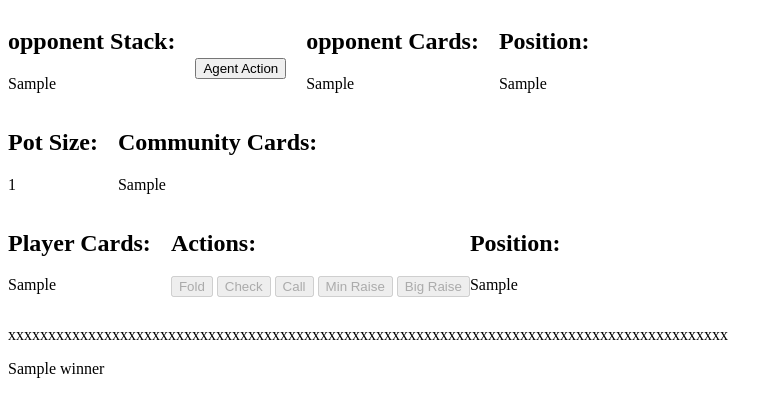
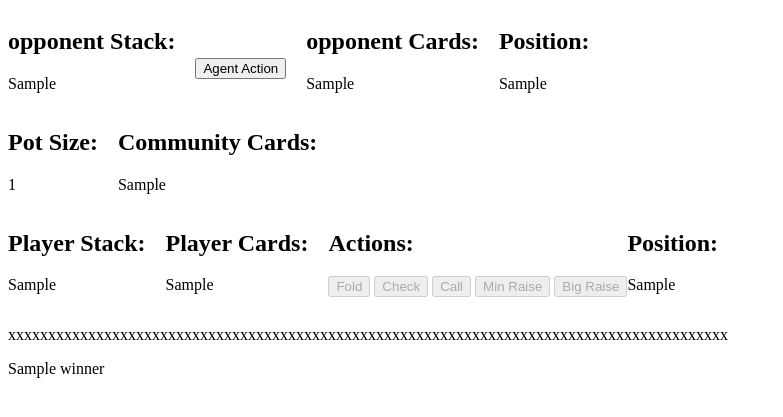
Before and after one commit to omerRei/Poker, a Django app: template PokerWebApp/templates/PokerWebApp/index.html in a window 1280 px wide. Shown: the top 417 px of the page, without its empty margins (0-783 px from the left). Run offline with Django 4.2, Linux system fonts and the light colour scheme; the template is opened without the code that fills it: most values are stand-ins (such as "Sample title", 1, 10 or a date in 2020).

Commit message:
4 commit

```diff
--- a/PokerWebApp/templates/PokerWebApp/index.html
+++ b/PokerWebApp/templates/PokerWebApp/index.html
@@ -38,6 +38,10 @@
 	</div>
 	<div style="display:flex; flex-direction:row;">
 		<div style="margin-right:20px;">
+			<h2>Player Stack:</h2>
+			<p>{{ player_stack }}</p>
+		</div>
+		<div style="margin-right:20px;">
 			<h2>Player Cards:</h2>
 			<p>{{ player_cards }}</p>
 		</div>
```
